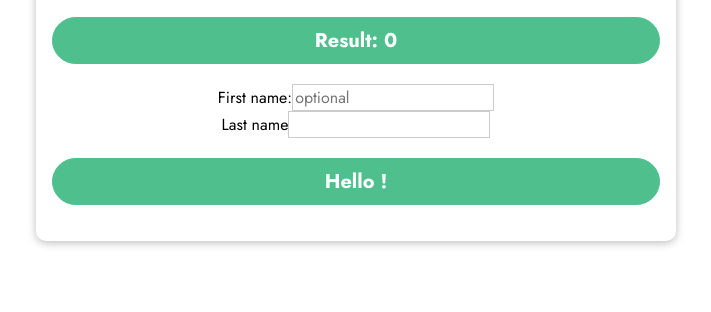
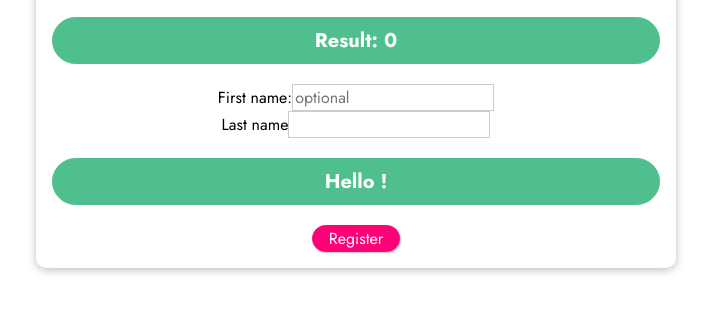
Before and after one commit to jrrestad/vue_learning, a plain HTML site: page vue_events/index.html in a window 1280 px wide. Shown: the part 328-640 px from the top of the page, without its empty margins (284-995 px from the left). Drawn offline with nearby package versions, Linux system fonts and the light colour scheme.

Commit message:
Use view event.preventDefault modifier on submit

```diff
--- a/vue_events/index.html
+++ b/vue_events/index.html
@@ -27,6 +27,9 @@
       <label for="">Last name</label>
       <input type="text" v-on:input="setName($event, 'lastname')">
       <p>Hello {{ name }}!</p>
+      <form v-on:submit.prevent="submitForm">
+        <button>Register</button>
+      </form>
     </section>
   </body>
 </html>
```
